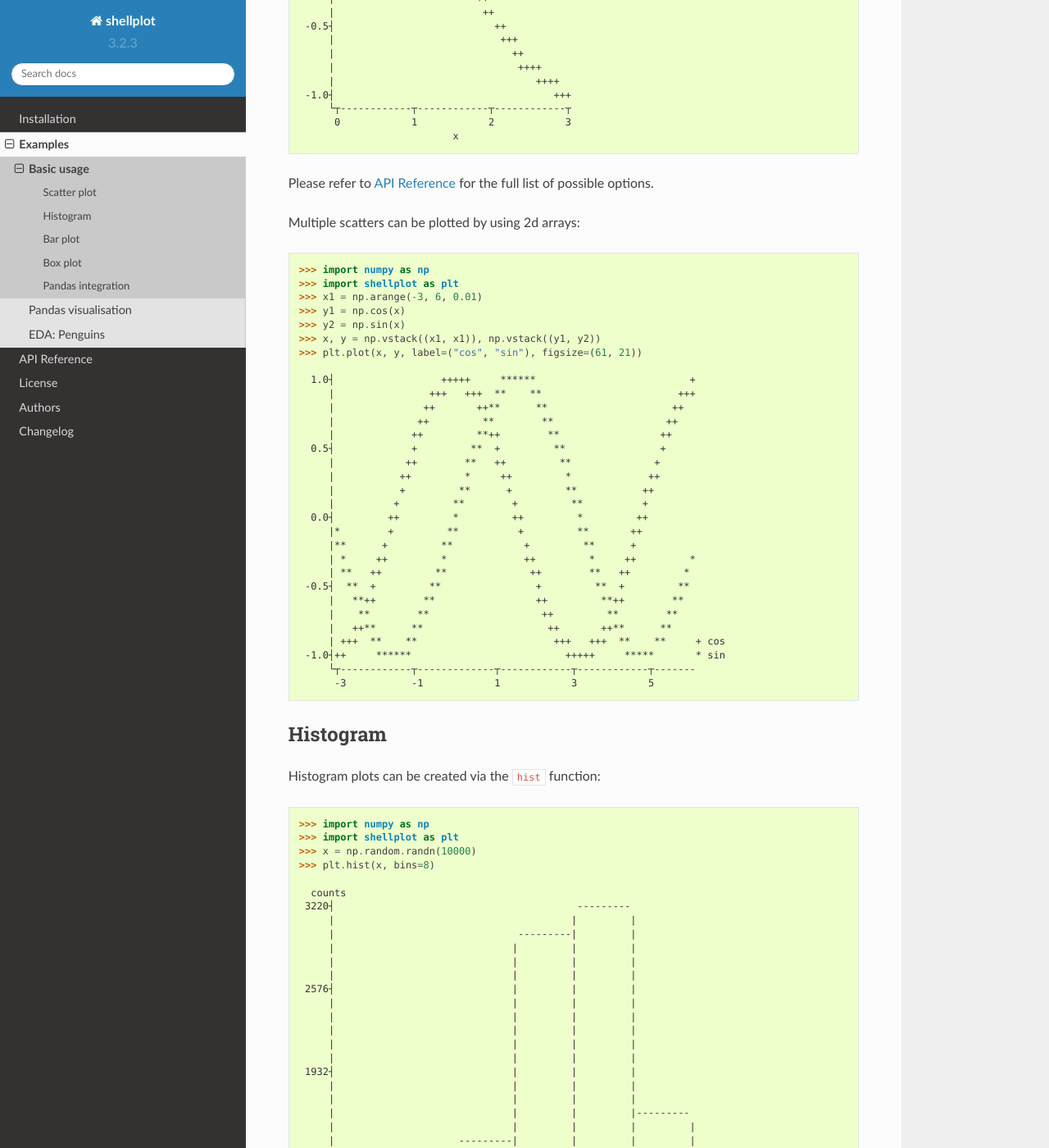
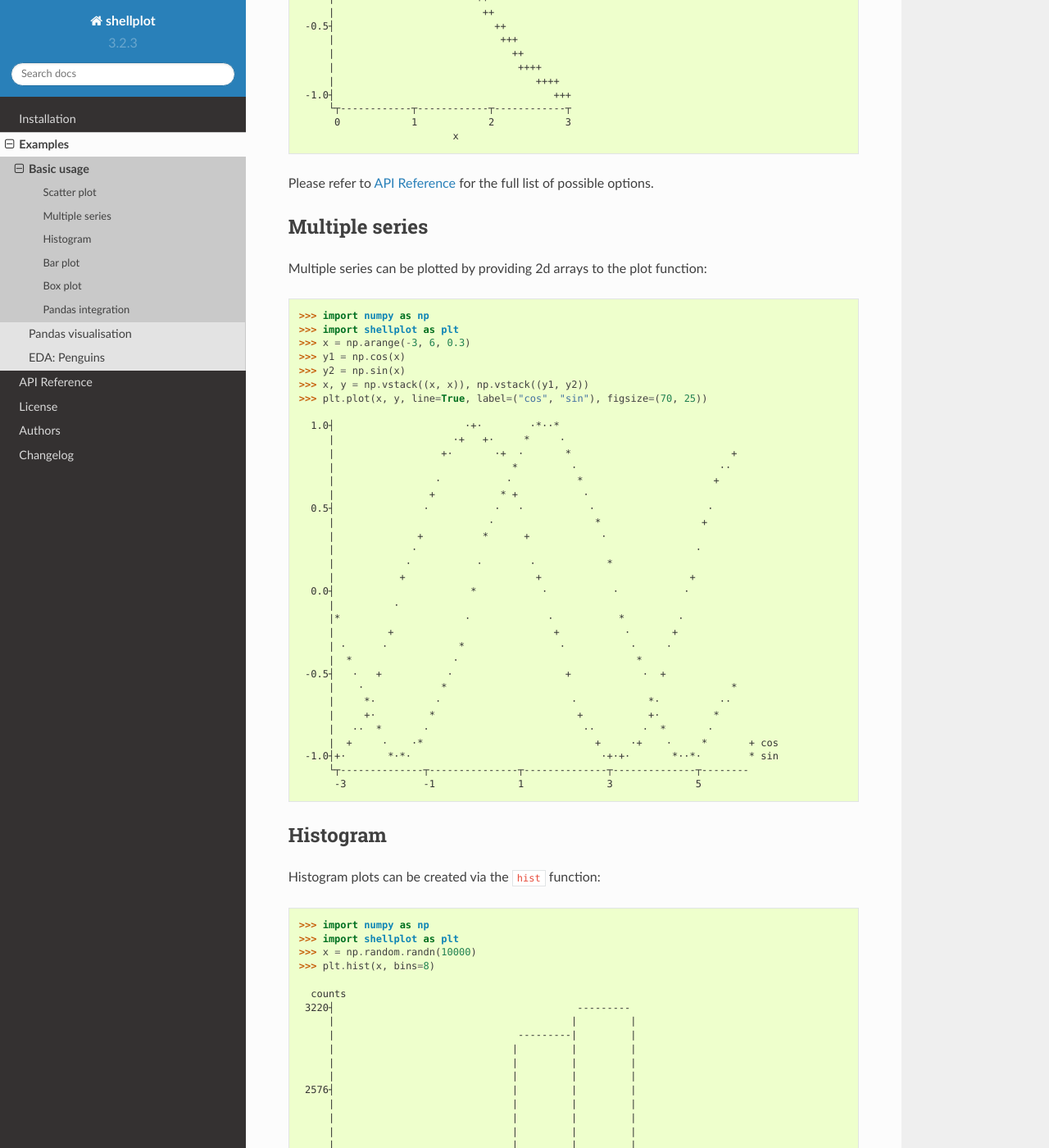
Before and after one commit to CDonnerer/shellplot, a Sphinx documentation site: the page built from docs/examples/basic_usage.rst, in a window 1280 px wide and 1400 px high, scrolled down 1553 px. Shown: the whole window at 82% size. Built offline with Sphinx 7.4.7 and the Read the Docs theme 2.0.0, drawn with Linux system fonts in a browser that asks for light colours.

Commit message:
Lineplot (#27)
* line plot functionality working

* back tracking

* added test for lineplot

* took out function for adding x,y with line

* added doc generation via decorator

* started updating changelog

* started updating changelog

* added line to param

* updated docs with lineplot example

* pr comments

* pr comments

```diff
--- a/CHANGELOG.rst
+++ b/CHANGELOG.rst
@@ -1,6 +1,10 @@
 =========
 Changelog
 =========
+
+Version xxx
+---------------
+- Added option to make line plot
 
 
 Version 0.1.5
--- a/docs/examples/basic_usage.rst
+++ b/docs/examples/basic_usage.rst
@@ -99,40 +99,48 @@ using a similar syntax to `matplotlib`_. E.g. we could modify the above call to
 
 Please refer to :ref:`api_reference` for the full list of possible options.
 
-Multiple scatters can be plotted by using 2d arrays::
+
+Multiple series
+-------------------
+
+Multiple series can be plotted by providing 2d arrays to the plot function::
 
 
         >>> import numpy as np
         >>> import shellplot as plt
-        >>> x1 = np.arange(-3, 6, 0.01)
+        >>> x = np.arange(-3, 6, 0.3)
         >>> y1 = np.cos(x)
         >>> y2 = np.sin(x)
-        >>> x, y = np.vstack((x1, x1)), np.vstack((y1, y2))
-        >>> plt.plot(x, y, label=("cos", "sin"), figsize=(61, 21))
+        >>> x, y = np.vstack((x, x)), np.vstack((y1, y2))
+        >>> plt.plot(x, y, line=True, label=("cos", "sin"), figsize=(70, 25))
 
-          1.0┤                  +++++     ******                          +
-             |                +++   +++  **    **                       +++
-             |               ++       ++**      **                     ++
-             |              ++         **        **                   ++
-             |             ++         **++        **                 ++
-          0.5┤             +         **  +         **                +
-             |            ++        **   ++         **              +
-             |           ++         *     ++         *             ++
-             |           +         **      +         **           ++
-             |          +         **        +         **          +
-          0.0┤         ++         *         ++         *         ++
-             |*        +         **          +         **       ++
-             |**      +         **            +         **      +
-             | *     ++         *             ++         *     ++         *
-             | **   ++         **              ++        **   ++         *
-         -0.5┤  **  +         **                +         **  +         **
-             |   **++        **                 ++         **++        **
-             |    **        **                   ++         **        **
-             |   ++**      **                     ++       ++**      **
-             | +++  **    **                       +++   +++  **    **     + cos
-         -1.0┤++     ******                          +++++     *****       * sin
-             └┬------------┬-------------┬------------┬------------┬-------
-              -3           -1            1            3            5
+          1.0┤                      ·+·        ·*··*
+             |                    ·+   +·     *     ·
+             |                  +·       ·+  ·       *                           +
+             |                              *         ·                        ··
+             |                 ·           ·           *                      +
+             |                +           * +           ·
+          0.5┤               ·           ·   ·           ·                   ·
+             |                          ·                 *                 +
+             |              +          *      +            ·
+             |             ·                                               ·
+             |            ·           ·        ·            *
+             |           +                      +                         +
+          0.0┤                       *           ·           ·           ·
+             |          ·
+             |*                     ·             ·           *         ·
+             |         +                           +           ·       +
+             | ·      ·            *                ·           ·     ·
+             |  *                 ·                              *
+         -0.5┤   ·   +           ·                   +            ·  +
+             |    ·             *                                                *
+             |     *·          ·                      ·            *·          ··
+             |     +·         *                        +           +·         *
+             |   ··  *       ·                          ··        ·  *       ·
+             |  +     ·    ·*                             +     ·+    ·     *       + cos
+         -1.0┤+·       *·*·                                ·+·+·       *··*·        * sin
+             └┬--------------┬---------------┬--------------┬--------------┬--------
+              -3             -1              1              3              5
 
 
 
```
Also changed, not shown: 3 other files.
